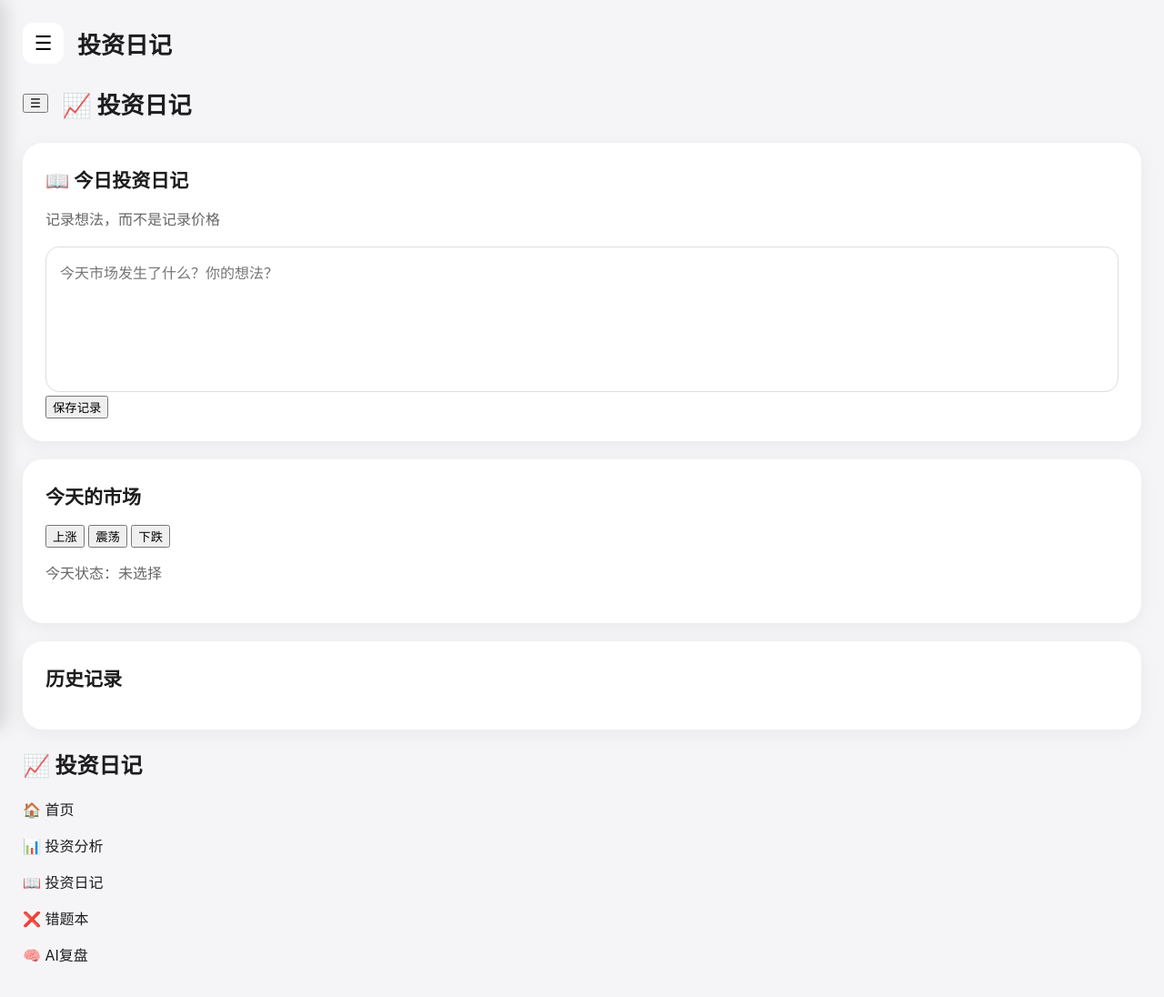
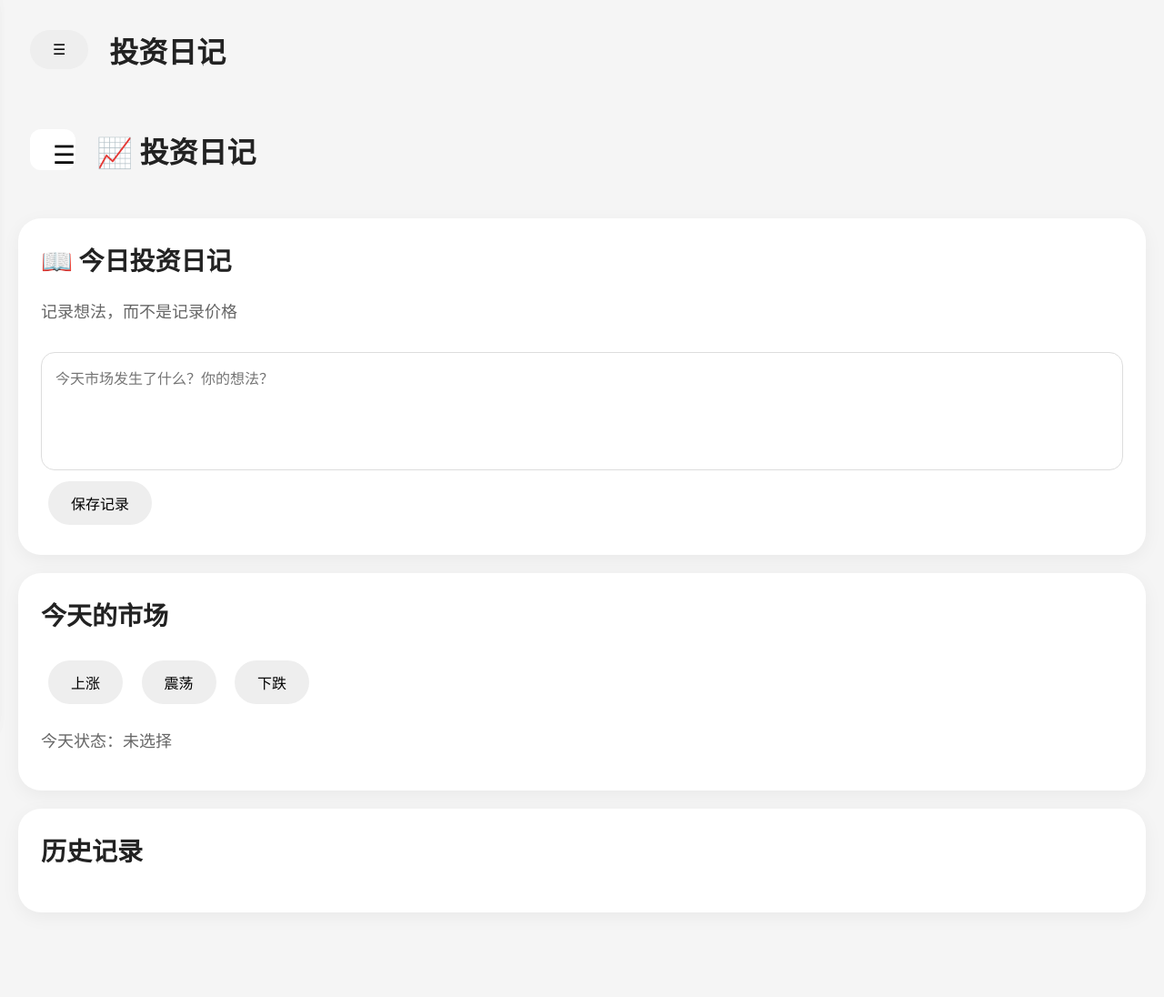
Before and after one commit to haolanl363-lhl/investment-journal, a plain HTML site: page index.html in a window 1280 px wide. Shown: the whole page at 91% size. After the commit the page ends 1023 px from the top, so only its background shows below. Drawn offline with Linux system fonts and the light colour scheme.

Commit message:
Update style.css

```diff
--- a/style.css
+++ b/style.css
@@ -1,3 +1,5 @@
+/* ===== 基础 ===== */
+
 *{
     box-sizing:border-box;
 }
@@ -7,9 +9,9 @@
 
     margin:0;
 
-    background:#f5f5f7;
+    background:#f5f5f5;
 
-    color:#1d1d1f;
+    color:#222;
 
     font-family:
     -apple-system,
@@ -20,16 +22,7 @@
 }
 
 
-/* 主区域 */
-
-.main{
-
-    padding:25px;
-
-    min-height:100vh;
-
-}
-
+/* ===== 顶部 ===== */
 
 
 header{
@@ -40,15 +33,14 @@
 
     gap:15px;
 
-    margin-bottom:25px;
+    padding:25px;
 
 }
 
 
-
 header h1{
 
-    font-size:26px;
+    font-size:32px;
 
     margin:0;
 
@@ -56,25 +48,21 @@
 
 
 
+.menu{
 
-/* 菜单按钮 */
+    font-size:28px;
 
+    cursor:pointer;
 
-.menu-btn{
+    background:white;
+
+    border:none;
 
     width:45px;
 
     height:45px;
 
-    border:none;
-
     border-radius:12px;
-
-    background:white;
-
-    font-size:22px;
-
-    cursor:pointer;
 
 }
 
@@ -82,22 +70,147 @@
 
 
 
-/* 左侧抽屉 */
+/* ===== 卡片 ===== */
 
 
-.drawer{
+.card{
+
+    background:white;
+
+    margin:20px;
+
+    padding:25px;
+
+    border-radius:25px;
+
+    box-shadow:
+    0 5px 20px rgba(0,0,0,.05);
+
+}
+
+
+.card h2{
+
+    font-size:28px;
+
+    margin-top:0;
+
+}
+
+
+.card p{
+
+    font-size:18px;
+
+    color:#666;
+
+}
+
+
+
+
+
+/* ===== 输入框 ===== */
+
+
+textarea{
+
+    width:100%;
+
+    height:130px;
+
+    margin-top:15px;
+
+    padding:15px;
+
+    border-radius:15px;
+
+    border:1px solid #ddd;
+
+    font-size:16px;
+
+    resize:none;
+
+}
+
+
+
+
+
+/* ===== 按钮 ===== */
+
+
+button{
+
+    padding:12px 25px;
+
+    margin:8px;
+
+    border-radius:25px;
+
+    border:none;
+
+    background:#eee;
+
+    font-size:16px;
+
+    cursor:pointer;
+
+}
+
+
+button:active{
+
+    transform:scale(.95);
+
+}
+
+
+
+
+/* ===== 记录 ===== */
+
+
+.record{
+
+    background:#f7f7f7;
+
+    padding:15px;
+
+    margin-top:15px;
+
+    border-radius:15px;
+
+}
+
+
+
+.record p{
+
+    margin-bottom:0;
+
+}
+
+
+
+
+
+/* ===== 左侧菜单 ===== */
+
+
+#drawer{
 
 
     position:fixed;
 
 
+    left:-300px;
+
+
     top:0;
 
 
-    left:-270px;
-
-
-    width:270px;
+    width:280px;
 
 
     height:100vh;
@@ -106,13 +219,13 @@
     background:white;
 
 
-    z-index:1001;
-
-
-    padding:30px 20px;
+    padding:30px;
 
 
     transition:.3s;
+
+
+    z-index:999;
 
 
     box-shadow:
@@ -123,7 +236,7 @@
 
 
 
-.drawer.show{
+#drawer.show{
 
 
     left:0;
@@ -133,13 +246,29 @@
 
 
 
+#drawer h2{
 
-.drawer h2{
+
+    font-size:30px;
+
+
+    margin-bottom:40px;
+
+
+}
+
+
+
+#drawer p{
 
 
     font-size:22px;
 
-    margin-bottom:35px;
+
+    padding:18px 0;
+
+
+    cursor:pointer;
 
 
 }
@@ -147,178 +276,24 @@
 
 
 
-
-.menu-item{
+/* ===== 手机适配 ===== */
 
 
-    padding:15px;
+@media(max-width:600px){
 
 
-    margin-bottom:8px;
+header h1{
 
-
-    border-radius:12px;
-
-
-    cursor:pointer;
-
-
-    font-size:16px;
-
+    font-size:28px;
 
 }
 
 
+.card h2{
 
-
-.menu-item:hover{
-
-
-    background:#f2f2f2;
-
+    font-size:24px;
 
 }
 
 
-
-
-
-/* 遮罩 */
-
-
-#mask{
-
-
-    position:fixed;
-
-
-    top:0;
-
-
-    left:0;
-
-
-    width:100%;
-
-
-    height:100%;
-
-
-    background:
-    rgba(0,0,0,.25);
-
-
-    display:none;
-
-
-    z-index:1000;
-
-
 }
-
-
-
-#mask.show{
-
-
-    display:block;
-
-
-}
-
-
-
-
-
-/* 卡片 */
-
-
-.card{
-
-
-    background:white;
-
-
-    border-radius:22px;
-
-
-    padding:25px;
-
-
-    margin-bottom:20px;
-
-
-    box-shadow:
-
-    0 5px 20px rgba(0,0,0,.05);
-
-
-}
-
-
-
-
-.card h2{
-
-
-    font-size:21px;
-
-
-    margin-top:0;
-
-
-}
-
-
-
-
-
-.card p{
-
-
-    color:#666;
-
-
-    line-height:1.6;
-
-
-}
-
-
-
-
-
-/* 输入 */
-
-
-textarea{
-
-
-    width:100%;
-
-
-    height:160px;
-
-
-    border-radius:15px;
-
-
-    border:1px solid #ddd;
-
-
-    padding:15px;
-
-
-    font-size:16px;
-
-
-    resize:none;
-
-
-}
-
-
-
-
-
-input{
```
